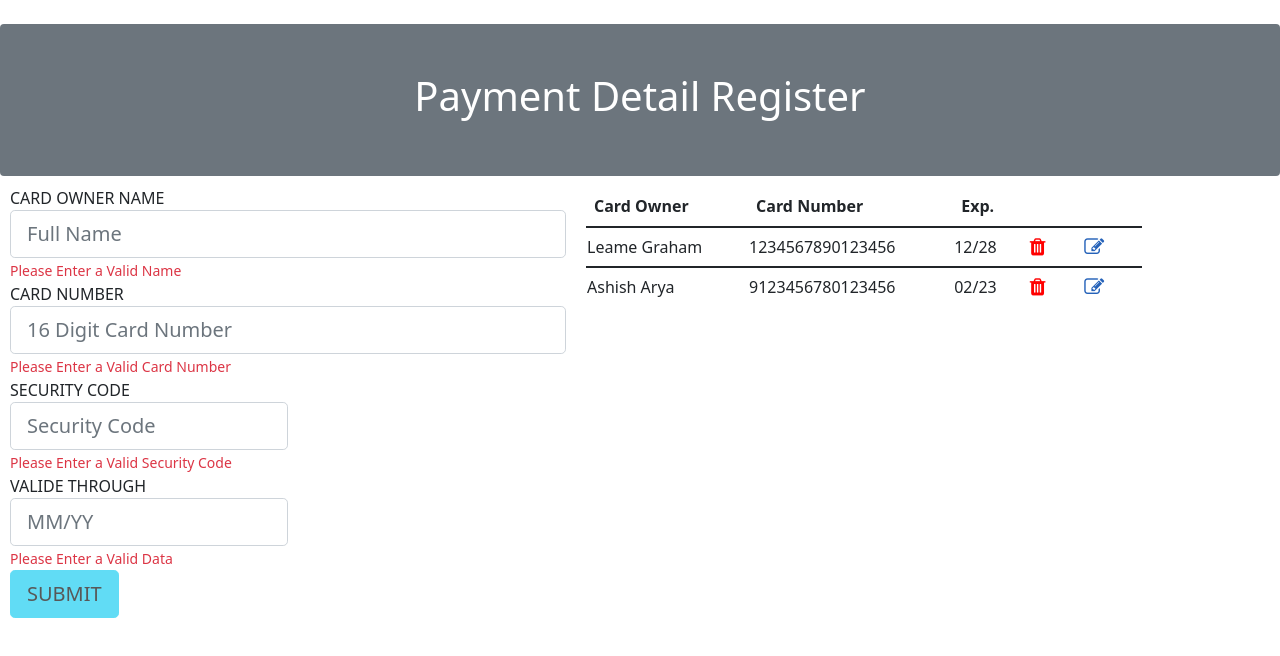
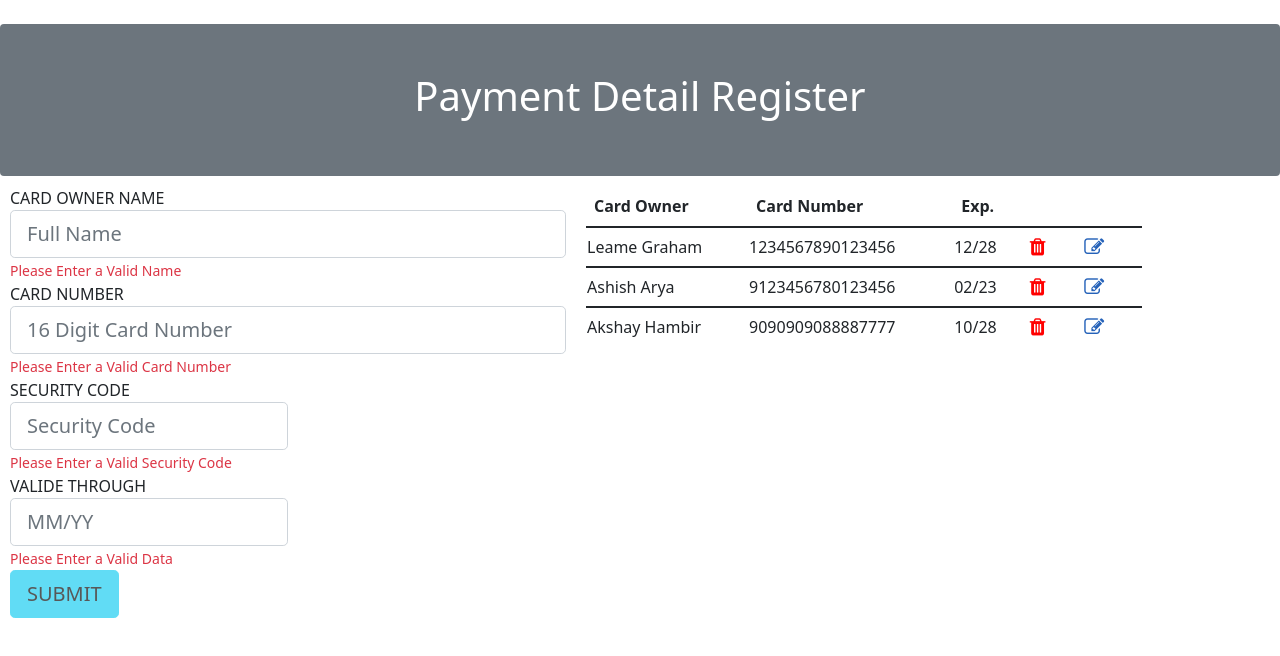
Before and after one commit to Ashish-Arya-CS/PaymentDetails, an Angular app: page / in a window 1280 px wide. Shown: the top 656 px of the page. Built offline with nearby package versions, Linux system fonts and the light colour scheme; data requests are answered from the project's data file.

Commit message:
regex validation added for cardOwnerName

```diff
--- a/src/app/db.json
+++ b/src/app/db.json
@@ -13,6 +13,13 @@
       "cardNumber": "9123456780123456",
       "expirationDate": "02/23",
       "securityCode": "123"
+    },
+    {
+      "id": 3,
+      "cardOwnerName": "Akshay Hambir",
+      "cardNumber": "9090909088887777",
+      "expirationDate": "10/28",
+      "securityCode": "345"
     }
   ]
 }
--- a/src/app/submit-form/submit-form.component.html
+++ b/src/app/submit-form/submit-form.component.html
@@ -5,7 +5,7 @@
         <label>CARD OWNER NAME</label>
         <input class="form-control form-control-lg" placeholder="Full Name" name="cardOwnerName"
             #cardOwnerName="ngModel" [(ngModel)]="service.formData.cardOwnerName"
-            required maxlength="30" [class.invalid]="cardOwnerName.invalid &#038;&#038; cardOwnerName.touched">
+            required pattern="^(?!.{21})[A-Z][a-z]{2,}(\s[A-Z][a-z]{2,})*$" maxlength="30" [class.invalid]="cardOwnerName.invalid &#038;&#038; cardOwnerName.touched">
             <small class="text-danger"
                     *ngIf="!cardOwnerName?.valid && !cardOwnerName?.touched">
                 Please Enter a Valid Name
```
